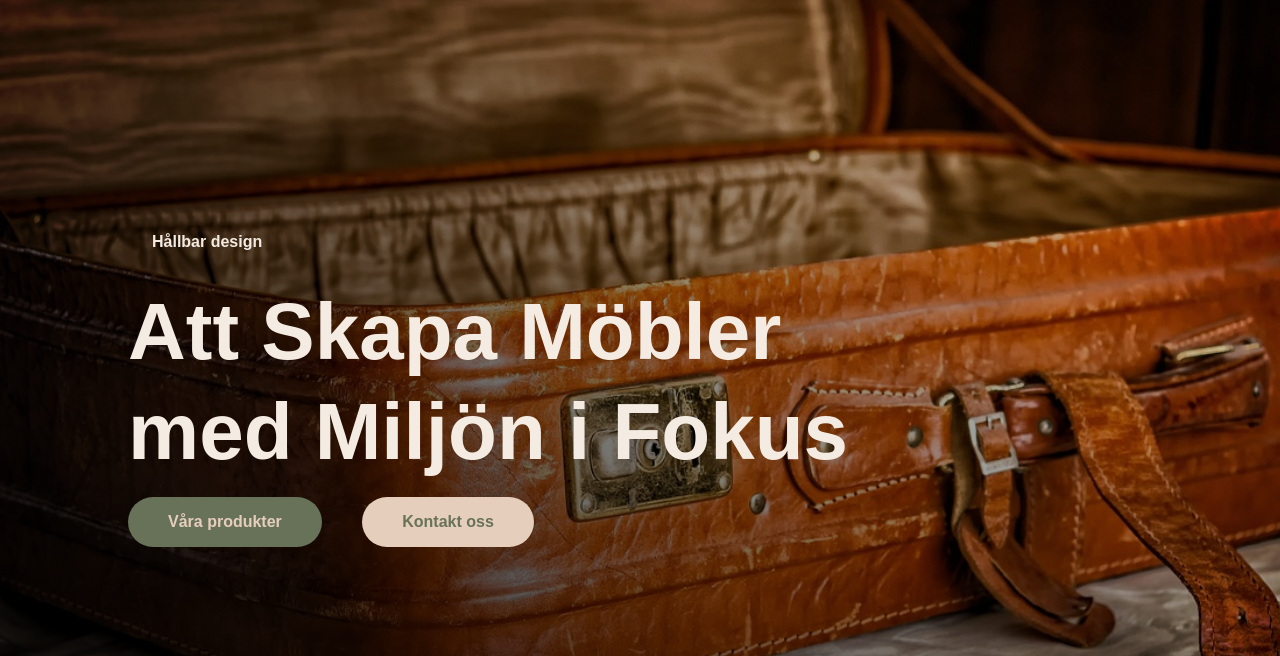
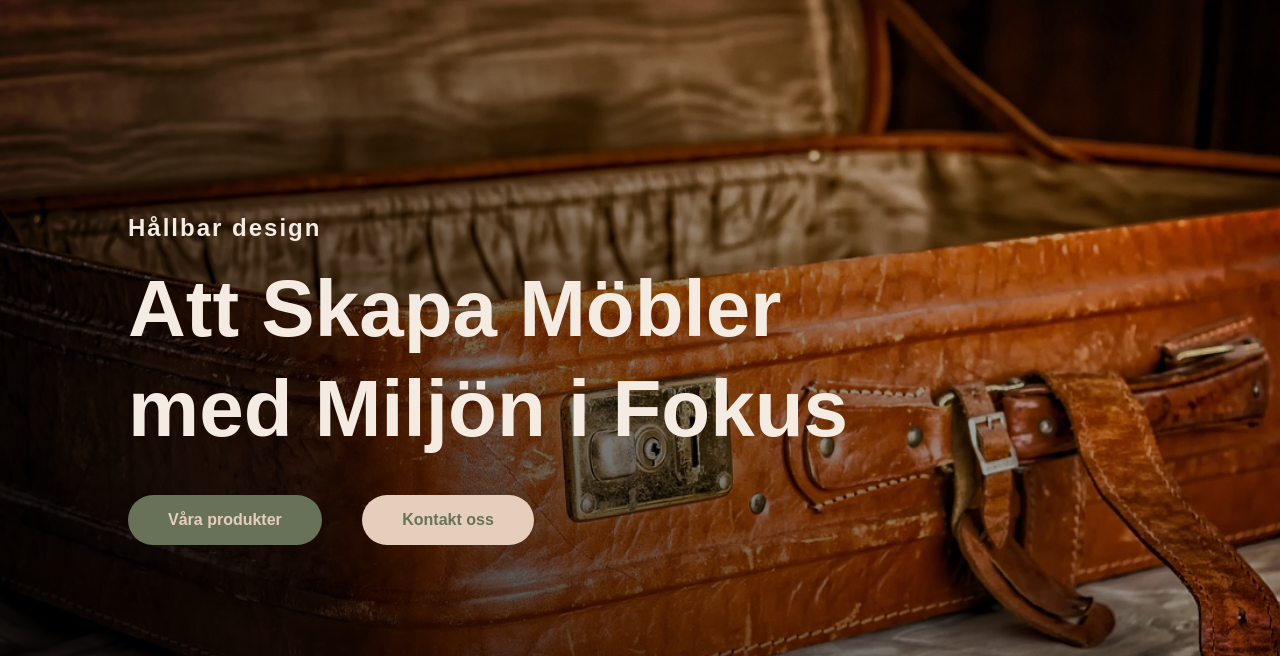
Before and after one commit to Emmpan99/webbplatsprojekt, a plain HTML site: page index.html in a window 1280 px wide. Shown: the part 144-800 px from the top of the page. Drawn offline with Linux system fonts and the light colour scheme.

Commit message:
css update

```diff
--- a/style.css
+++ b/style.css
@@ -127,7 +127,7 @@ nav ul.dropdown {              /* Rullgardinen */
 
 .hero h1 {               /* Sidans huvudrubrik */
   font-size: 5rem;
-  margin-bottom: 2%;
+  padding: 1% 0% 5% 0%;
   color: #f4ece2;
 }
 
@@ -139,10 +139,9 @@ nav ul.dropdown {              /* Rullgardinen */
 
 .hero h3 {              /* Mindre rubrik */
     line-height: 2em;
+    font-size: 24px;
+    letter-spacing: 2px;
     color: #f4ece2;
-    margin: 18px;
-    padding: 6px;
-    font-size: medium;
     text-align: left;
 }
 
```
